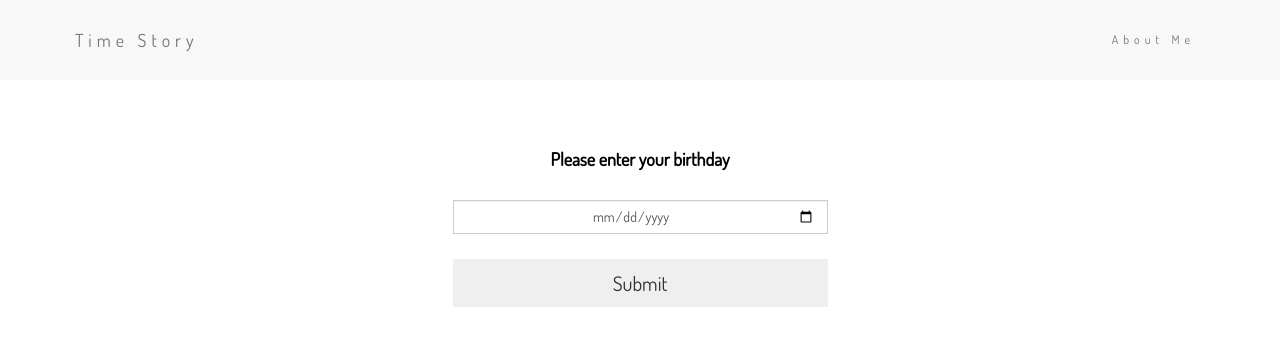
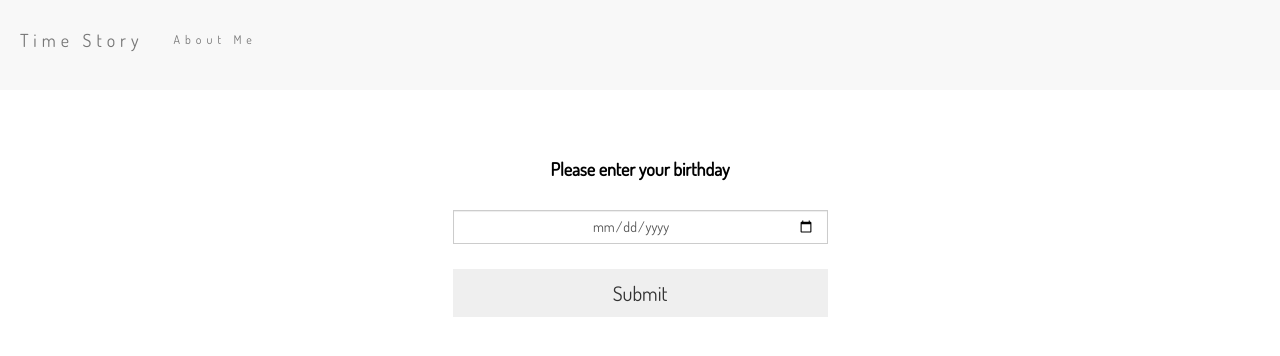
Before and after one commit to iwenyou/left, a React (Create React App) app: page / in a window 1280 px wide. Shown: the top 356 px of the page. Built offline with nearby package versions, Linux system fonts and the light colour scheme.

Commit message:
changed  about me page

```diff
--- a/src/components/App.js
+++ b/src/components/App.js
@@ -1,20 +1,26 @@
-import React, { Component } from 'react';
+import React, {Component} from 'react';
 
 import '../App.css';
-
 
 class App extends Component {
   render() {
     return (
       <div className="nav_bar">
         <nav className="navbar navbar-default">
-          <div className="container">
+          <div className="container-fluid">
             <div className="navbar-header">
+              <button type="button" className="navbar-toggle" data-toggle="collapse" data-target="#myNavbar">
+                <span className="icon-bar"></span>
+                <span className="icon-bar"></span>
+                <span className="icon-bar"></span>
+              </button>
               <a className="navbar-brand col-xs-offset-3" href="/">Time Story</a>
             </div>
-            <div className="collapse navbar-collapse">
-              <ul className="nav navbar-nav navbar-right">
-                <li><a href="/about">About Me</a></li>
+            <div className="collapse navbar-collapse" id="myNavbar">
+              <ul className="nav navbar-nav">
+                <li>
+                  <a href="/about">About Me</a>
+                </li>
               </ul>
             </div>
           </div>
```
